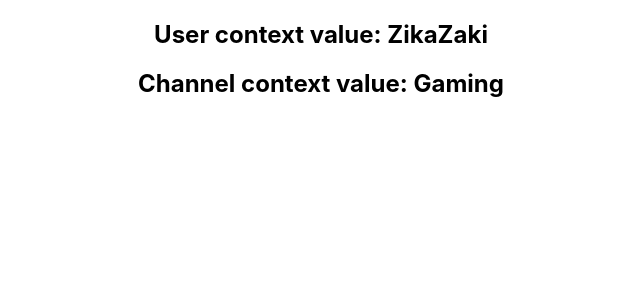
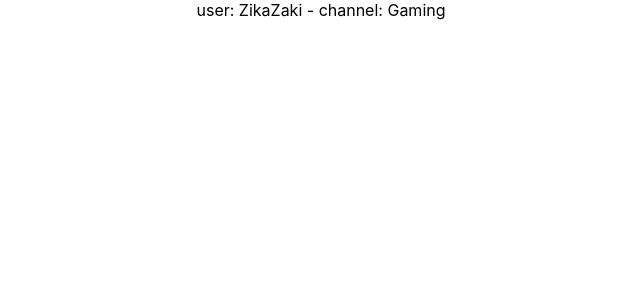
Before and after one commit to ZikaZaki/react-hooks, a React (Create React App) app: page / in a window 1280 px wide. Shown: the top 300 px of the page, without its empty margins (319-959 px from the left). Built offline with nearby package versions, Linux system fonts and the light colour scheme.

Commit message:
add useContext hook

```diff
--- a/src/components/ComponentE.js
+++ b/src/components/ComponentE.js
@@ -1,10 +1,15 @@
-import React from "react"
+import React, { useContext } from "react"
 import ComponentF from "./ComponentF"
+import { UserContext, ChannelContext } from "../App"
 
 function ComponentE() {
+  const user = useContext(UserContext)
+  const channel =useContext(ChannelContext)
+
   return (
     <div>
-      <ComponentF />
+      user: {user} - channel: {channel}
+      {/* <ComponentF /> */}
     </div>
   )
 }
```
